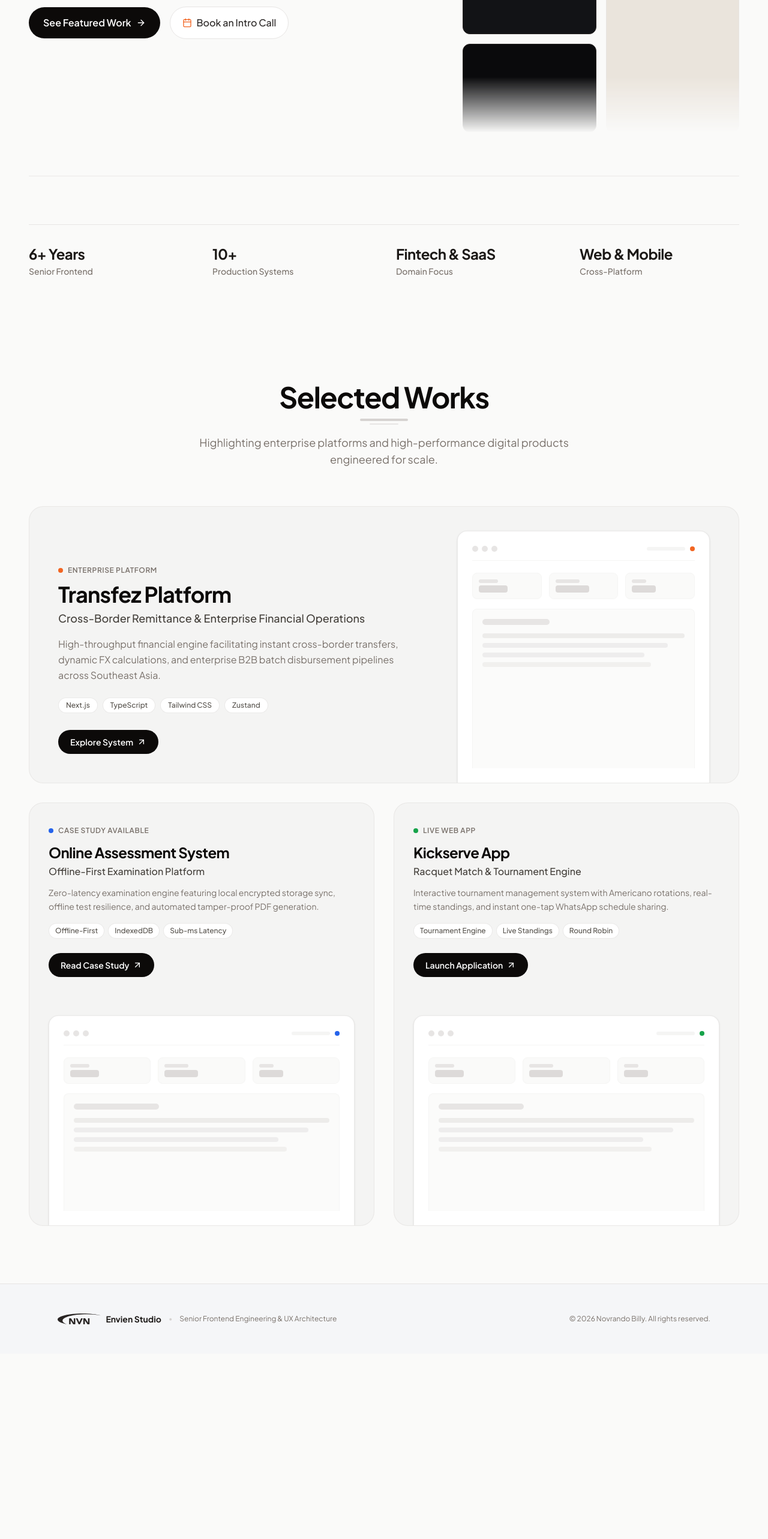
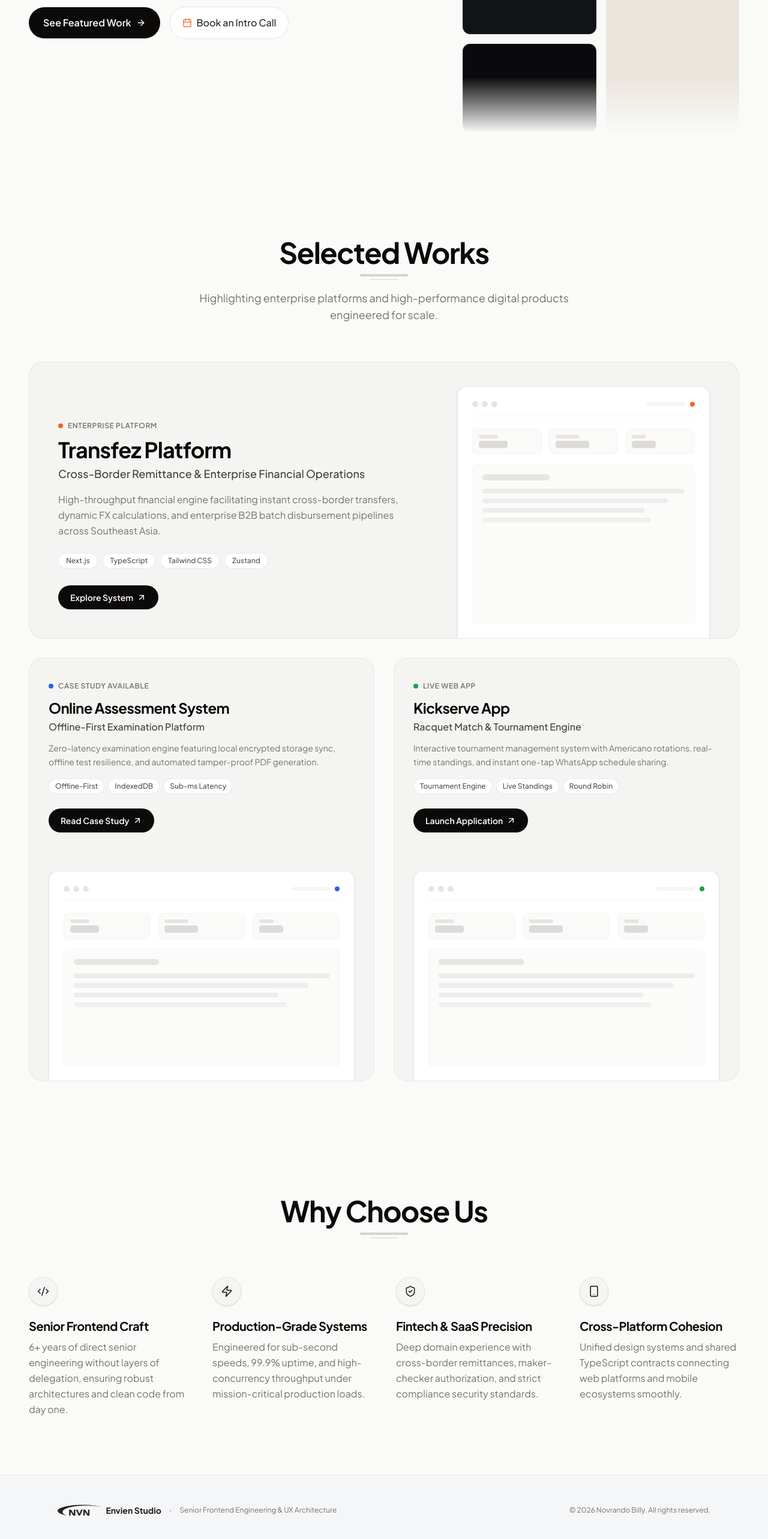
Before and after one commit to novrandobilly/lothlorien, a Next.js app in the folder frontend/: page / in a window 1280 px wide. Shown: the part 633-3199 px from the top of the page at 60% size. Before the commit the page ends 2890 px from the top, so only its background shows below. Built offline with nearby package versions, Linux system fonts and the light colour scheme.

Commit message:
refactor: integrate Why Choose Us section with new components and constants; remove ProofStripSection

```diff
--- a/frontend/src/constants/index.ts
+++ b/frontend/src/constants/index.ts
@@ -1,4 +1,5 @@
 export * from "@/features/home/features/hero-section/constants";
+export * from "@/features/home/features/why-choose-us/constants";
 export * from "@/features/home/features/selected-works/constants";
 export * from "@/features/projects/types";
 export * from "@/features/projects/kickserve/constants";
--- a/frontend/src/features/home/features/hero-section/features/ProofStripSection.tsx
+++ /dev/null
@@ -1,39 +0,0 @@
-import React from "react";
-
-export function ProofStripSection() {
-  const metrics = [
-    {
-      value: "6+ Years",
-      label: "Senior Frontend",
-    },
-    {
-      value: "10+",
-      label: "Production Systems",
-    },
-    {
-      value: "Fintech & SaaS",
-      label: "Domain Focus",
-    },
-    {
-      value: "Web & Mobile",
-      label: "Cross-Platform",
-    },
-  ];
-
-  return (
-    <div className="relative mt-10 md:mt-12 pt-7 md:pt-8 border-t border-stone-200">
-      <div className="grid grid-cols-2 md:grid-cols-4 gap-x-8 gap-y-5 md:gap-10">
-        {metrics.map((item) => (
-          <div key={item.label} className="space-y-1">
-            <div className="text-xl sm:text-2xl font-bold font-sans text-stone-900 tracking-tight">
-              {item.value}
-            </div>
-            <div className="text-xs sm:text-sm text-stone-500 font-medium leading-snug font-sans">
-              {item.label}
-            </div>
-          </div>
-        ))}
-      </div>
-    </div>
-  );
-}
--- a/frontend/src/features/home/features/hero-section/index.tsx
+++ b/frontend/src/features/home/features/hero-section/index.tsx
@@ -3,7 +3,6 @@
 import React from "react";
 import Link from "next/link";
 import { ArrowRight, Calendar } from "lucide-react";
-import { ProofStripSection } from "./features/ProofStripSection";
 import { VisualCard } from "./features/VisualCard";
 import { visualCardsColumn1, visualCardsColumn2 } from "./constants";
 
@@ -72,11 +71,6 @@
             </div>
           </div>
         </div>
-
-        {/* Metric Proof Strip below */}
-        <div className="mt-14 sm:mt-18 pt-8 border-t border-stone-200/80">
-          <ProofStripSection />
-        </div>
       </div>
     </section>
   );
--- /dev/null
+++ b/frontend/src/features/home/features/why-choose-us/constants/index.ts
@@ -0,0 +1 @@
+export * from "./why-choose-us";
--- /dev/null
+++ b/frontend/src/features/home/features/why-choose-us/constants/why-choose-us.ts
@@ -0,0 +1,40 @@
+import React from "react";
+import { Code2, Zap, ShieldCheck, Smartphone } from "lucide-react";
+
+export interface WhyChooseUsItem {
+  id: string;
+  title: string;
+  description: string;
+  icon: React.ComponentType<{ className?: string }>;
+}
+
+export const whyChooseUsItems: WhyChooseUsItem[] = [
+  {
+    id: "senior-craft",
+    title: "Senior Frontend Craft",
+    description:
+      "6+ years of direct senior engineering without layers of delegation, ensuring robust architectures and clean code from day one.",
+    icon: Code2,
+  },
+  {
+    id: "production-performance",
+    title: "Production-Grade Systems",
+    description:
+      "Engineered for sub-second speeds, 99.9% uptime, and high-concurrency throughput under mission-critical production loads.",
+    icon: Zap,
+  },
+  {
+    id: "fintech-saas",
+    title: "Fintech & SaaS Precision",
+    description:
+      "Deep domain experience with cross-border remittances, maker-checker authorization, and strict compliance security standards.",
+    icon: ShieldCheck,
+  },
+  {
+    id: "cross-platform",
+    title: "Cross-Platform Cohesion",
+    description:
+      "Unified design systems and shared TypeScript contracts connecting web platforms and mobile ecosystems smoothly.",
+    icon: Smartphone,
+  },
+];
--- /dev/null
+++ b/frontend/src/features/home/features/why-choose-us/features/SectionHeader.tsx
@@ -0,0 +1,31 @@
+import React from "react";
+
+interface SectionHeaderProps {
+  title?: string;
+  subtitle?: string;
+}
+
+export function SectionHeader({
+  title = "Why Choose Us",
+  subtitle,
+}: SectionHeaderProps) {
+  return (
+    <div className="flex flex-col items-center text-center">
+      <h2 className="text-3xl sm:text-4xl md:text-5xl font-bold tracking-[-0.03em] text-stone-950 font-sans">
+        {title}
+      </h2>
+
+      {/* Decorative double underline accent matching screenshot */}
+      <div className="flex flex-col items-center gap-1 mt-3">
+        <span className="w-20 h-1 rounded-full bg-stone-300" />
+        <span className="w-12 h-0.5 rounded-full bg-stone-200" />
+      </div>
+
+      {subtitle && (
+        <p className="mt-4 text-base sm:text-lg text-stone-500 max-w-2xl font-sans">
+          {subtitle}
+        </p>
+      )}
+    </div>
+  );
+}
--- /dev/null
+++ b/frontend/src/features/home/features/why-choose-us/features/WhyChooseUsCard.tsx
@@ -0,0 +1,29 @@
+import React from "react";
+import { WhyChooseUsItem } from "../constants";
+
+interface WhyChooseUsCardProps {
+  item: WhyChooseUsItem;
+}
+
+export function WhyChooseUsCard({ item }: WhyChooseUsCardProps) {
+  const Icon = item.icon;
+
+  return (
+    <div className="group flex flex-col items-start text-left">
+      {/* Circular Icon Container matching screenshot */}
+      <div className="w-12 h-12 rounded-full bg-stone-100 border border-stone-200/80 flex items-center justify-center text-stone-800 shadow-sm group-hover:bg-stone-950 group-hover:text-white group-hover:border-stone-950 transition-all duration-300">
+        <Icon className="w-5 h-5 transition-transform duration-300 group-hover:scale-110" />
+      </div>
+
+      {/* Title */}
+      <h3 className="mt-4 sm:mt-5 text-lg sm:text-xl font-bold font-sans text-stone-950 tracking-tight">
+        {item.title}
+      </h3>
+
+      {/* Benefit-led text */}
+      <p className="mt-2 text-sm sm:text-base text-stone-500 font-sans leading-relaxed">
+        {item.description}
+      </p>
+    </div>
+  );
+}
--- /dev/null
+++ b/frontend/src/features/home/features/why-choose-us/index.tsx
@@ -0,0 +1,41 @@
+"use client";
+
+import React from "react";
+import { whyChooseUsItems, WhyChooseUsItem } from "./constants";
+import { SectionHeader } from "./features/SectionHeader";
+import { WhyChooseUsCard } from "./features/WhyChooseUsCard";
+
+interface WhyChooseUsSectionProps {
+  title?: string;
+  subtitle?: string;
+  items?: WhyChooseUsItem[];
+  className?: string;
+}
+
+export function WhyChooseUsSection({
+  title = "Why Choose Us",
+  subtitle,
+  items = whyChooseUsItems,
+  className = "",
+}: WhyChooseUsSectionProps) {
+  return (
+    <section
+      id="why-choose-us"
+      className={`relative bg-[#fafaf9] py-14 sm:py-20 lg:py-24 ${className}`}
+    >
+      <div className="max-w-7xl mx-auto px-6 sm:px-8 lg:px-12">
+        {/* Section Header */}
+        <SectionHeader title={title} subtitle={subtitle} />
+
+        {/* 4-Column Strengths Grid */}
+        <div className="mt-12 sm:mt-16 grid grid-cols-1 sm:grid-cols-2 lg:grid-cols-4 gap-8 sm:gap-10 lg:gap-8 xl:gap-10">
+          {items.map((item) => (
+            <WhyChooseUsCard key={item.id} item={item} />
+          ))}
+        </div>
+      </div>
+    </section>
+  );
+}
+
+export default WhyChooseUsSection;
--- a/frontend/src/features/home/index.tsx
+++ b/frontend/src/features/home/index.tsx
@@ -1,6 +1,7 @@
 import { Footer } from "@/components/Footer";
 import { Header } from "@/components/Header";
 import { HeroSection } from "./features/hero-section";
+import { WhyChooseUsSection } from "./features/why-choose-us";
 import { SelectedWorksSection } from "./features/selected-works";
 
 export function HomePageFeature() {
@@ -9,10 +10,11 @@
       {/* Sticky Header / Navigation */}
       <Header />
 
-      {/* Main Content: Hero -> Selected Works */}
+      {/* Main Content: Hero -> Why Choose Us -> Selected Works */}
       <main className="flex-1">
         <HeroSection />
         <SelectedWorksSection />
+        <WhyChooseUsSection />
       </main>
 
       {/* Footer */}
```
